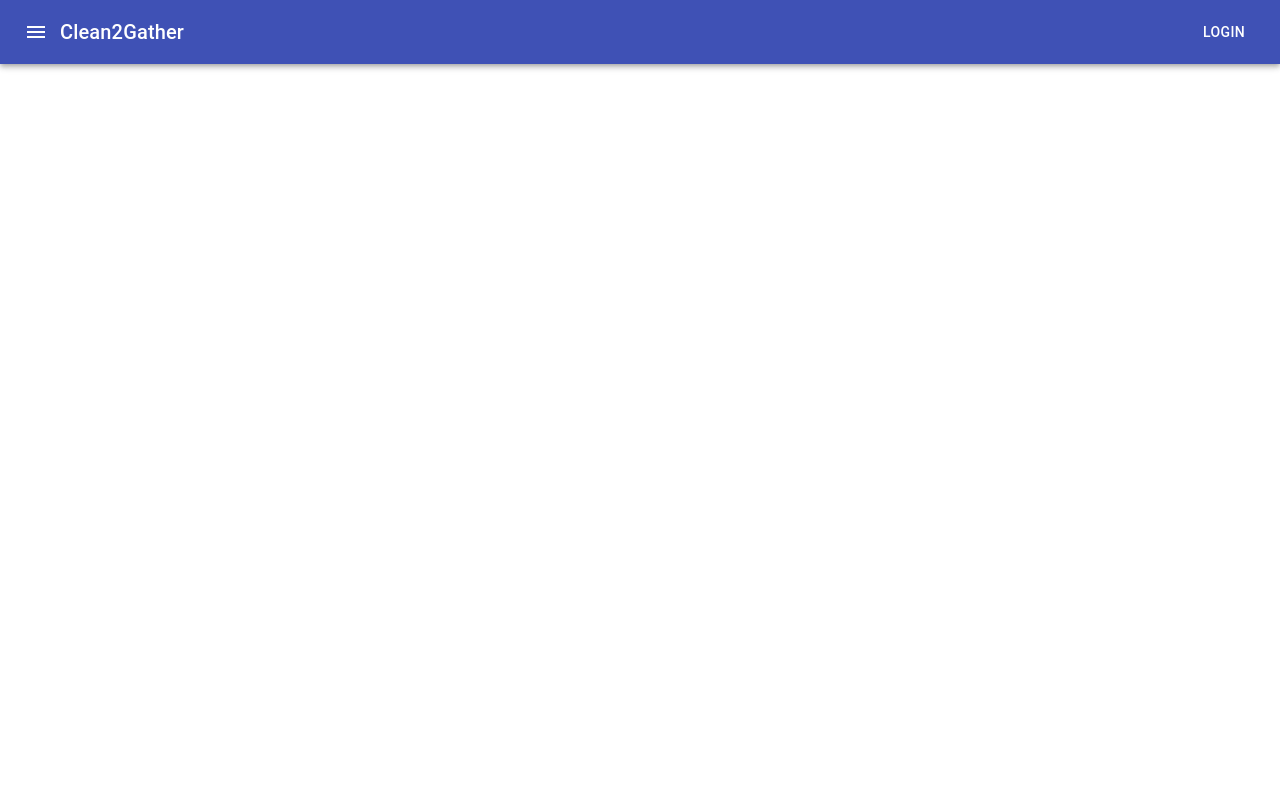
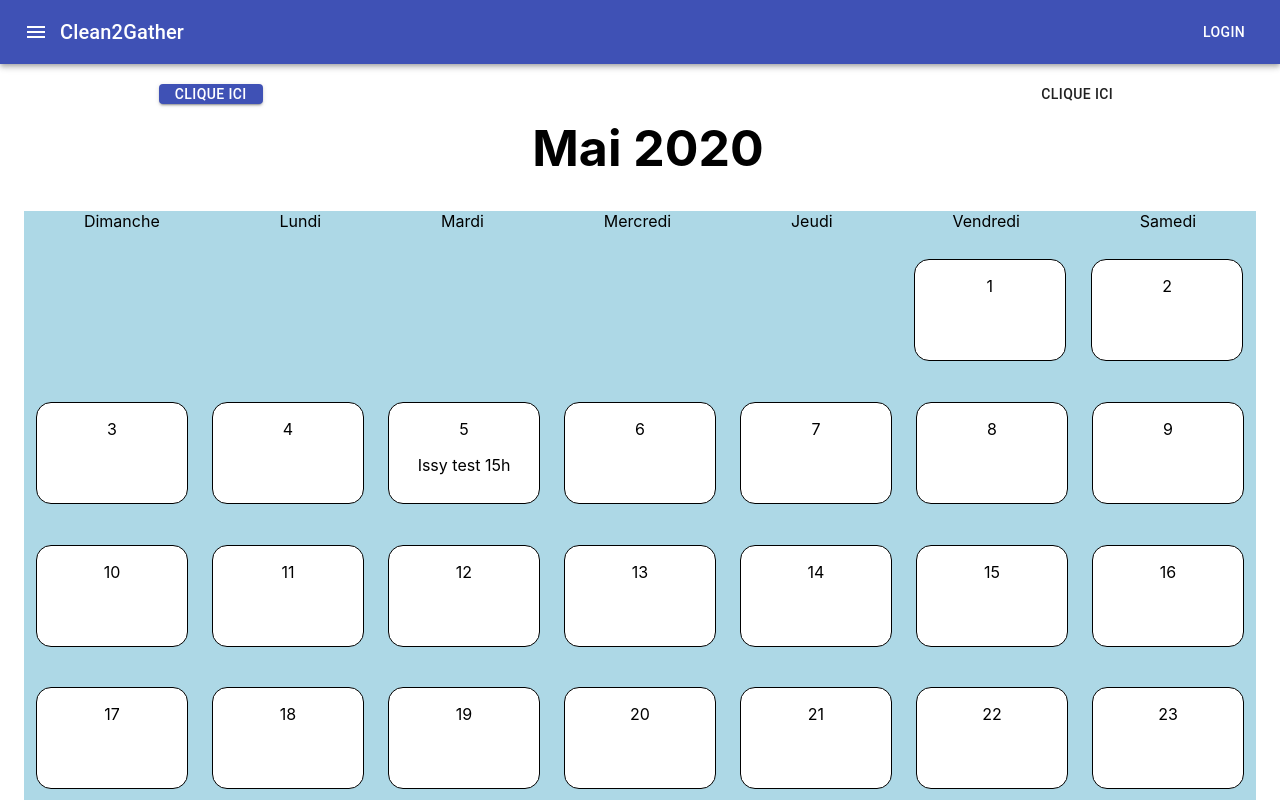
Before and after one commit to CleanToGather/cleantogather-front, a React (Create React App) app: page /event/calendar in a window 1280 px wide. Shown: the top 800 px of the page. Built offline with nearby package versions, Linux system fonts and the light colour scheme.

Commit message:
Avancement Calendar

```diff
--- a/src/components/common/routes/Routes.jsx
+++ b/src/components/common/routes/Routes.jsx
@@ -2,6 +2,7 @@ import { BrowserRouter as Router, Route, Switch } from 'react-router-dom'
 import ListUser from "../../pages/user/ListUser";
 import AddUser from "../../pages/user/AddUser";
 import EditUser from "../../pages/user/EditUser";
+import CalendarEvent from "../../pages/event/CalendarEvent";
 import React from "react";
 
 const AppRouter = () => {
@@ -13,6 +14,7 @@ const AppRouter = () => {
 		    <Route path="/users" component={ListUser} />
 		    <Route path="/add-user" component={AddUser} />
 		    <Route path="/edit-user" component={EditUser} />
+		    <Route path="/event/calendar" component={CalendarEvent} />
 		</Switch>
 	    </Router>
 	</div>
--- /dev/null
+++ b/src/components/pages/event/CalendarEvent.jsx
@@ -0,0 +1,128 @@
+import ReactDOM from 'react-dom';
+import Button from '@material-ui/core/Button';
+import React from "react";
+import "./calendar.css";
+import CaseCalendar from "./CaseCalendar";
+
+var events = [{lieu : "Paris", description :"test", date : "2020-05-30T16:00:39.409Z"},{lieu : "Issy", description :"test", date : "2020-05-05T15:20:39.409Z"}]
+
+
+class CalendarEvent extends React.Component {
+  constructor(props) {
+    super(props);
+    this.state = {date : new Date()};
+    this.calendar = new Array(42);
+    this.event = new Array(42);
+  }
+
+  getEvents(){
+    this.event = new Array(42);
+    var dateMois = new Date(this.state.date.getFullYear(),this.state.date.getMonth(),1);
+    var debut = dateMois.getDay();
+    events.map(function(events){
+      var date = new Date(events.date);
+      this.event[debut-1+date.getDate()]=events.lieu+" "+events.description+" "+date.getUTCHours()+"h";
+    },this);
+  }
+
+  getTableau2(){
+    var j=0;
+    var i=1;
+    var dateMois = new Date(this.state.date.getFullYear(),this.state.date.getMonth(),i);
+    while (j<dateMois.getDay()){
+      this.calendar[j]='';
+      j++;
+    }
+
+    while (dateMois!=NaN && dateMois.getMonth()==this.state.date.getMonth()){
+      this.calendar[j]=i.toString();
+      j++;
+      i++;
+      dateMois = new Date(this.state.date.getFullYear(),this.state.date.getMonth(),i);
+    }
+
+    while (j<this.calendar.length){
+      this.calendar[j]='';
+      j++;
+    }
+    return this.calendar;
+  }
+
+  changerMois1 = () => {
+    this.setState({date : new Date (this.state.date.getFullYear(),this.state.date.getMonth()+1,1)});
+  }
+
+  changerMois2 = () => {
+    this.setState({date : new Date (this.state.date.getFullYear(),this.state.date.getMonth()-1,1)});
+  }
+
+  renderTitle(){
+    var listMois = ["Janvier", "Février", "Mars", "Avril", "Mai", "Juin", "Juillet", "Aout", "Septembre", "Octobre", "Novembre", "Décembre"];
+    return (<div class='title'>
+      <Button variant="contained" color="primary" onClick={this.changerMois2}>
+        Clique ici
+      </Button>
+      <h1>{listMois[this.state.date.getMonth()]} {this.state.date.getFullYear()}</h1>
+      <Button onClick={this.changerMois1}>
+        Clique ici
+      </Button>
+      </div>
+    );
+  }
+
+  //
+  renderJourSemaine(){
+    var listSemaine = ["Dimanche", "Lundi", "Mardi", "Mercredi", "Jeudi", "Vendredi", "Samedi"];
+    return (
+      <div class = 'ligne'>
+        {listSemaine.map(listSemaine => {
+          return(<div class="jour">{listSemaine}</div>);
+        })}
+      </div>
+    );
+  }
+
+  renderLigne(i){
+    var content =[];
+    for (var k = 0; k <7; k++) {
+      content.push(<CaseCalendar calendar={this.calendar[i*7+k]} event={this.event[i*7+k]}/>);
+    }
+    return (
+      <div class='ligne'>
+        {content.map(content => {
+          return content;
+        })}
+      </div>
+    );
+  }
+
+  renderTableau(){
+    this.getTableau2();
+    this.getEvents();
+    var content = [];
+    for (var k = 0; k <6; k++) {
+      content.push(<p>{this.renderLigne(k)}</p>);
+    }
+    return (
+      <div>
+        {content}
+      </div>
+    );
+  }
+
+
+  render(){
+    return (
+      <div className="flexContainer">
+        {this.renderTitle()}
+        <div class ="calendar">
+          {this.renderJourSemaine()}
+          {this.renderTableau()}
+        </div>
+      </div>
+    );
+  }
+}
+
+
+export default CalendarEvent;
--- /dev/null
+++ b/src/components/pages/event/CaseCalendar.jsx
@@ -0,0 +1,18 @@
+import React from "react";
+
+class CaseCalendar extends React.Component {
+	render(){
+		if (this.props.calendar==""){
+			return(
+				<div class="empty_cells"><p>{this.props.calendar}</p></div>
+			);
+		}
+		else{
+			return(
+				<div class="cells"><p>{this.props.calendar}</p><p>{this.props.event}</p></div>
+			);
+		}
+	}
+}
+
+export default CaseCalendar;
--- /dev/null
+++ b/src/components/pages/event/calendar.css
@@ -0,0 +1,46 @@
+
+.ligne{
+  display: flex;
+  justify-content: space-around;
+}
+
+.cells, .empty_cells{
+  width: 150px;
+  height : 100px;
+  text-align: center;
+  margin : 1%;
+}
+
+.cells {
+  border:solid 1px;
+  border-radius: 15px;
+  background-color: white;
+}
+
+.title{
+  text-align: center;
+  font-size: 50px;
+}
+
+.semaine {
+  width : 150px;
+  text-align: center;
+}
+
+.title{
+  display: flex;
+  justify-content: space-around;
+}
+
+h1{
+  font-size: 50px;
+}
+
+button {
+  margin-top: 60px;
+  height : 20px;
+}
+
+.calendar {
+  background-color: lightblue;
+}
```
Also changed, not shown: src/components/pages/event/index_calendar.js (deleted, +0 -133 lines).
